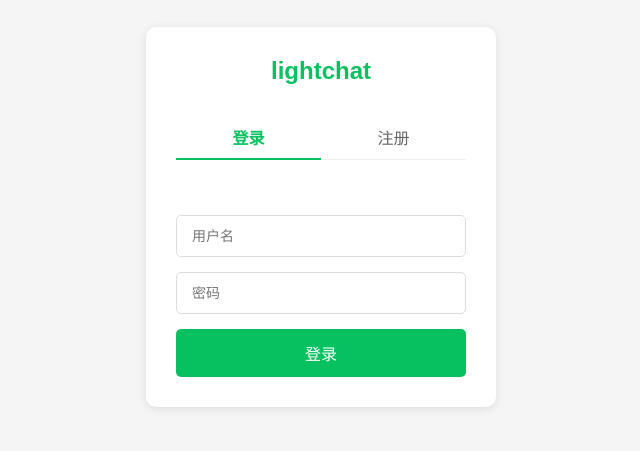
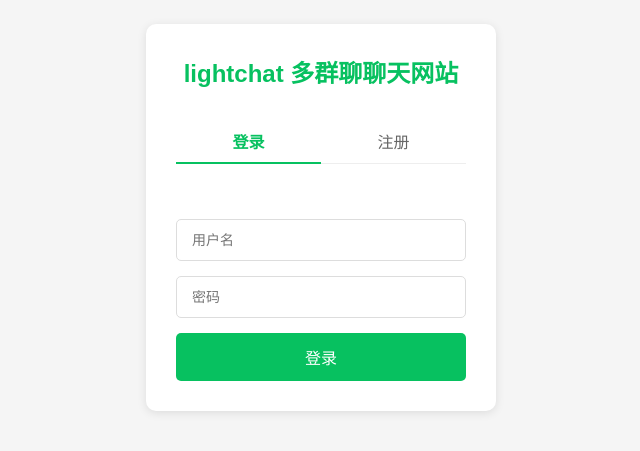
Before and after one commit to LZP-SUDO/lightchat.io, a plain HTML site: page index.html in a window 1280 px wide. Shown: the part 183-634 px from the top of the page, without its empty margins (319-959 px from the left). Drawn offline with Linux system fonts and the light colour scheme.

Commit message:
Update index.html

```diff
--- a/index.html
+++ b/index.html
@@ -118,7 +118,7 @@
 </head>
 <body>
     <div class="auth-container">
-        <div class="logo">lightchat</div>
+        <div class="logo">lightchat 多群聊聊天网站</div>
 
         <div class="tabs">
             <button class="tab active" id="login-tab">登录</button>
@@ -182,6 +182,7 @@
                 if (response.ok)  {
                     localStorage.setItem('token',  data.token);
                     localStorage.setItem('username',  username);
+                    localStorage.setItem('userId',  data.userId);
                     window.location.href  = 'chat.html';
                 } else {
                     errorElement.textContent  = data.message  || '登录失败';
```
